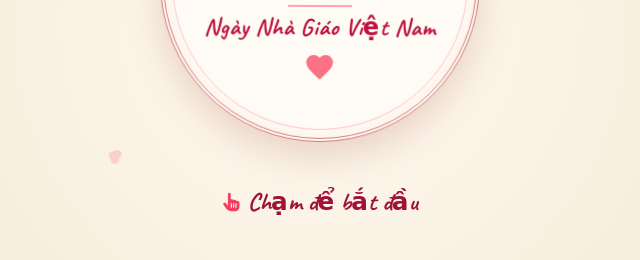
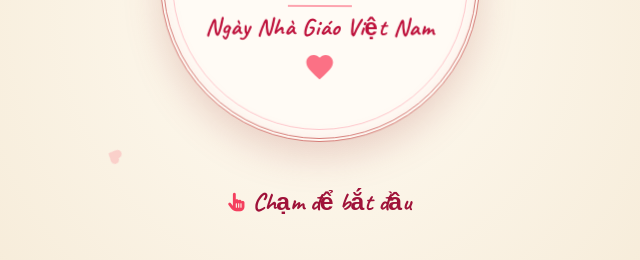
Before and after one commit to trananhanh/trianthayco, a plain HTML site: page index.html in a window 1280 px wide. Shown: the part 378-638 px from the top of the page, 320-960 px from the left. Drawn offline with nearby package versions, Linux system fonts and the light colour scheme.

Commit message:
Update index.html

```diff
--- a/index.html
+++ b/index.html
@@ -16,7 +16,7 @@
     <style>
         body { font-family: 'Montserrat', sans-serif; width: 100%; max-width: 100vw; overflow-x: hidden !important; user-select: none; background-color: #fcf8f2; margin: 0; padding: 0; }
         .font-chalk { font-family: 'Alex Brush', 'Dancing Script', cursive; }
-        .font-handwriting { font-family: 'Caveat', cursive; }
+        .font-handwriting { font-family: 'Caveat', sans-serif; }
         .font-calligraphy { font-family: 'Great Vibes', 'Pinyon Script', cursive; }
 
         @media (max-width: 640px) {
```
